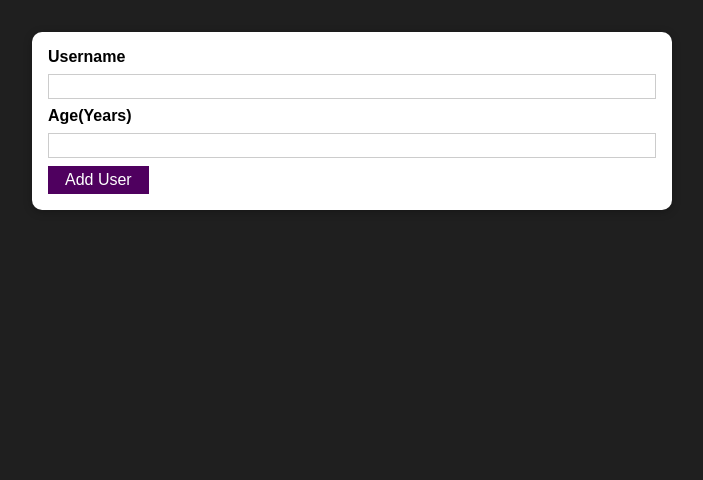
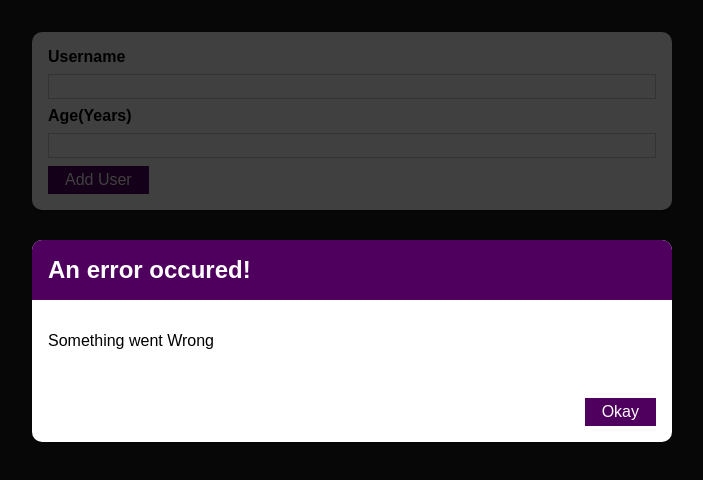
Before and after one commit to AdityaSingh18/React-Project, a React (Create React App) app: page / in a window 1280 px wide. Shown: the top 480 px of the page, without its empty margins (288-991 px from the left). Built offline with nearby package versions, Linux system fonts and the light colour scheme.

Commit message:
Adding ErrorModal component

```diff
--- a/src/App.js
+++ b/src/App.js
@@ -1,13 +1,21 @@
-import React from 'react';
+import React,{useState} from 'react';
 import AddUser from './components/Users/AddUser';
 import UsersList from './components/Users/UsersList';
 
 
 function App() {
+
+ const [usersList,setUsersList] =useState([]);
+
+ const addUserHandler = (uName,uAge)=>{
+setUsersList((prevUsersList)=>{
+  return [...prevUsersList,{name:uName,age:uAge,id:Math.random().toString()}]
+})
+ }
   return (
     <div>
-<AddUser/>
-<UsersList users={[]}/>
+<AddUser onAddUser={addUserHandler}/>
+<UsersList users={usersList}/>
     </div>
   );
 }
--- /dev/null
+++ b/src/components/UI/ErrorModal.js
@@ -0,0 +1,23 @@
+import Card from "./Card";
+import Button from "../UI/Button";
+import classes from './ErrorModal.module.css'
+const ErrorModal = (props) => {
+  return (
+    <div className={classes.backdrop}>
+    <Card className={classes.modal}>
+      <header className={classes.header}>
+        <h2>{props.title}</h2>
+      </header>
+      <div className={classes.content}>
+        <p>{props.message}</p>
+      </div>
+
+      <footer className={classes.actions}>
+        <Button>Okay</Button>
+      </footer>
+    </Card>
+    </div>
+  );
+};
+
+export default ErrorModal;
--- /dev/null
+++ b/src/components/UI/ErrorModal.module.css
@@ -0,0 +1,45 @@
+.backdrop {
+    position: fixed;
+    top: 0;
+    left: 0;
+    width: 100%;
+    height: 100vh;
+    z-index: 10;
+    background: rgba(0, 0, 0, 0.75);
+  }
+
+  .modal {
+    position: fixed;
+    top: 30vh;
+    left: 10%;
+    width: 80%;
+    z-index: 100;
+    overflow: hidden;
+  }
+
+  .header {
+    background: #4f005f;
+    padding: 1rem;
+  }
+
+  .header h2 {
+    margin: 0;
+    color: white;
+  }
+
+  .content {
+    padding: 1rem;
+  }
+
+  .actions {
+    padding: 1rem;
+    display: flex;
+    justify-content: flex-end;
+  }
+
+  @media (min-width: 768px) {
+    .modal {
+      left: calc(50% - 20rem);
+      width: 40rem;
+    }
+  }
--- a/src/components/Users/AddUser.js
+++ b/src/components/Users/AddUser.js
@@ -1,49 +1,65 @@
-import React,{useState} from 'react';
+import React, { useState } from "react";
 import Card from "../UI/Card";
 import Button from "../UI/Button";
+import ErrorModal from "../UI/ErrorModal";
 
 import classes from "./AddUser.module.css";
 
+
 const AddUser = (props) => {
-    const [enteredUsername,setEnteredUsername] = useState('')
-    const [enteredAge,setEnteredAge] = useState('')
-
+  const [enteredUsername, setEnteredUsername] = useState("");
+  const [enteredAge, setEnteredAge] = useState("");
 
   const addUserHandler = (event) => {
     event.preventDefault();
- if(enteredUsername.trim().length===0 || enteredAge.trim().length===0){
-return;
- }
+    if (enteredUsername.trim().length === 0 || enteredAge.trim().length === 0) {
+      return;
+    }
 
- if(+enteredAge<1){
-    return;
- }
-
-    setEnteredUsername('');
-    setEnteredAge('')
+    if (+enteredAge < 1) {
+      return;
+    }
+    props.onAddUser(enteredUsername,enteredAge)
+    setEnteredUsername("");
+    setEnteredAge("");
   };
 
+  const usernameChangeHandler = (event) => {
+    setEnteredUsername(event.target.value);
 
-  const usernameChangeHandler = (event)=>{
-    setEnteredUsername(event.target.value)
-  }
+  };
 
-  const ageChangeHandler = (event)=>{
-    setEnteredAge(event.target.value)
-  }
+  const ageChangeHandler = (event) => {
+    setEnteredAge(event.target.value);
+  };
   return (
+<div>
+    <ErrorModal title='An error occured!' message='Something went Wrong'/>
     <Card className={classes.input}>
       <form onSubmit={addUserHandler}>
         <label htmlFor="username">Username</label>
-        <input id="username" type="text" value={enteredUsername} onChange={usernameChangeHandler}/>
+        <input
+          id="username"
+          type="text"
+          value={enteredUsername}
+          onChange={usernameChangeHandler}
+        />
 
         <label htmlFor="age">Age(Years)</label>
-        <input id="age" type="number" value={enteredAge} onChange={ageChangeHandler}/>
+        <input
+          id="age"
+          type="number"
+          value={enteredAge}
+          onChange={ageChangeHandler}
+        />
 
         <Button type="submit">Add User</Button>
       </form>
     </Card>
+    </div>
   );
-};
+}
+
+;
 
 export default AddUser;
--- a/src/components/Users/UsersList.js
+++ b/src/components/Users/UsersList.js
@@ -1,3 +1,5 @@
+
+
 import Card from '../UI/Card';
 import classes from '../Users/AddUser.module.css'
 const UsersList = (props) =>{
@@ -7,9 +9,9 @@
         <Card className={classes.users}>
         <ul>
             {props.users.map((user)=>{
-                <li>
+              return( <li>
                     {user.name}({user.age} Years old)
-                </li>
+                </li>)
             })}
         </ul>
         </Card>
```
